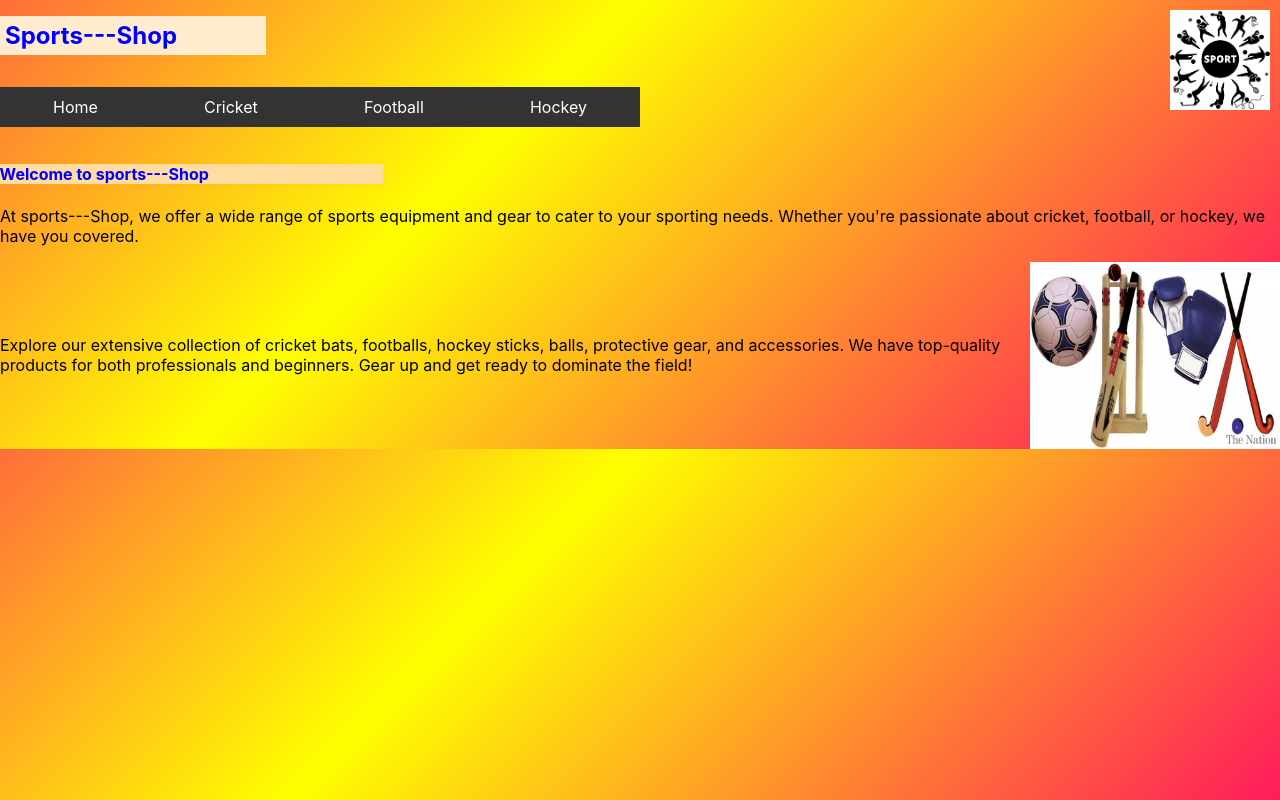
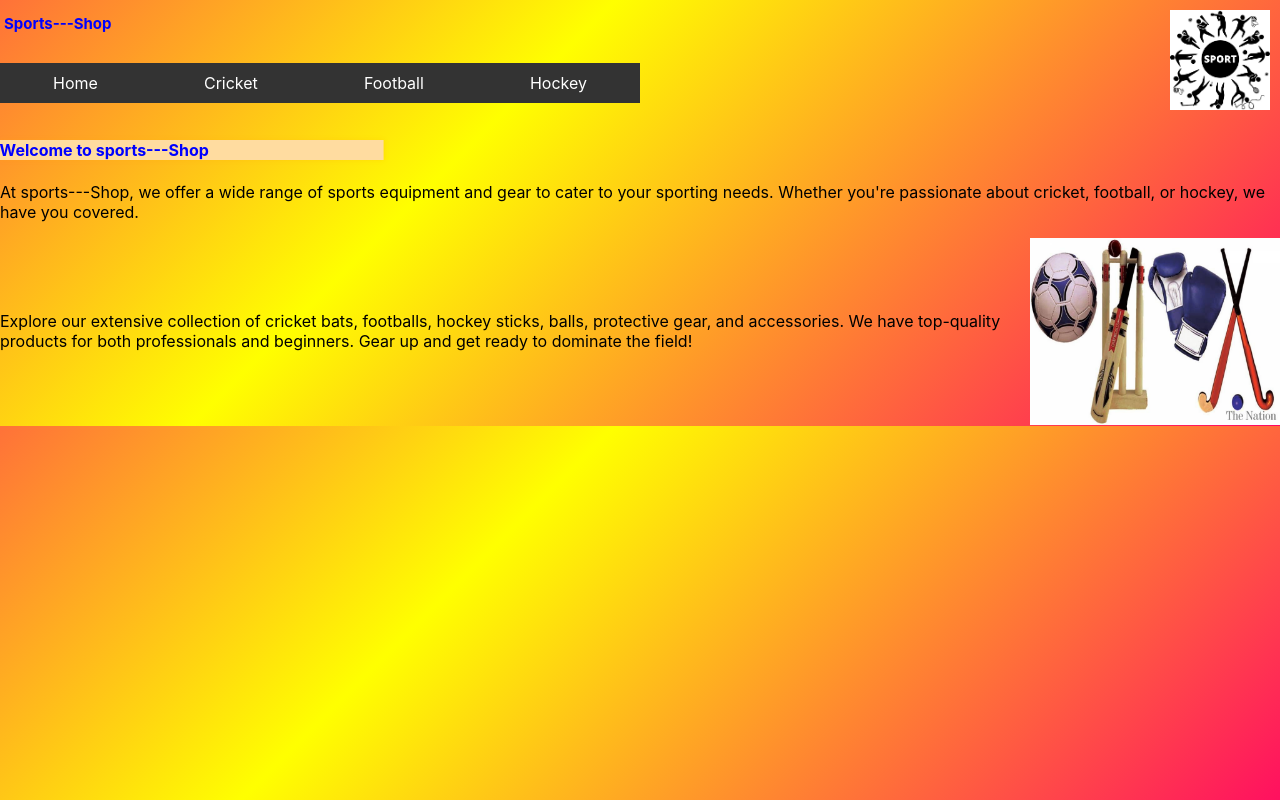
Before and after one commit to RajaSaifUllah/sports-shop, a React (Create React App) app in the folder sports-shop/: page / in a window 1280 px wide. Built offline with nearby package versions, Linux system fonts and the light colour scheme.

Commit message:
Update App.css

```diff
--- a/sports-shop/src/App.css
+++ b/sports-shop/src/App.css
@@ -20,11 +20,11 @@ body {
 
 
   header h1 {
-    background-color:blanchedalmond;
+
     color:blue;
-    padding: 5px;
-    font-size: 24px;
-    width:20%;
+    padding: 4px;
+    font-size: 15px;
+    width:15%;
   }
 
   nav ul {
```
